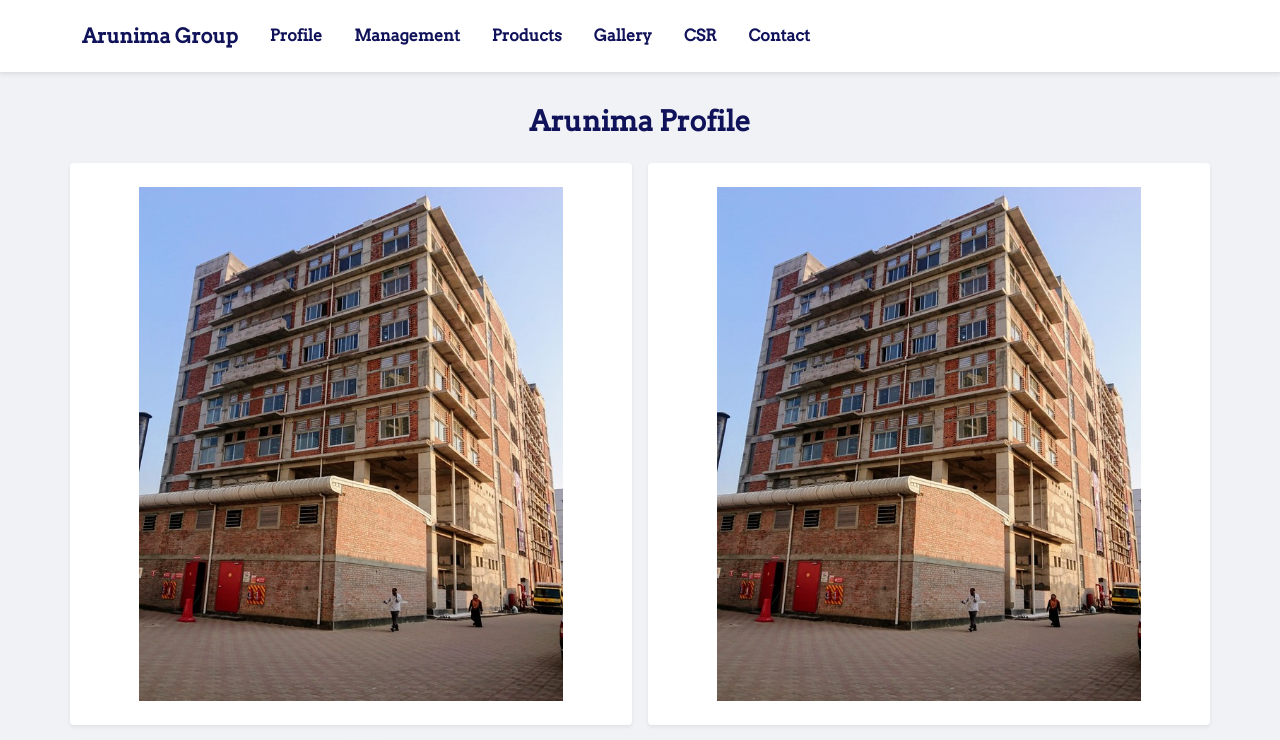
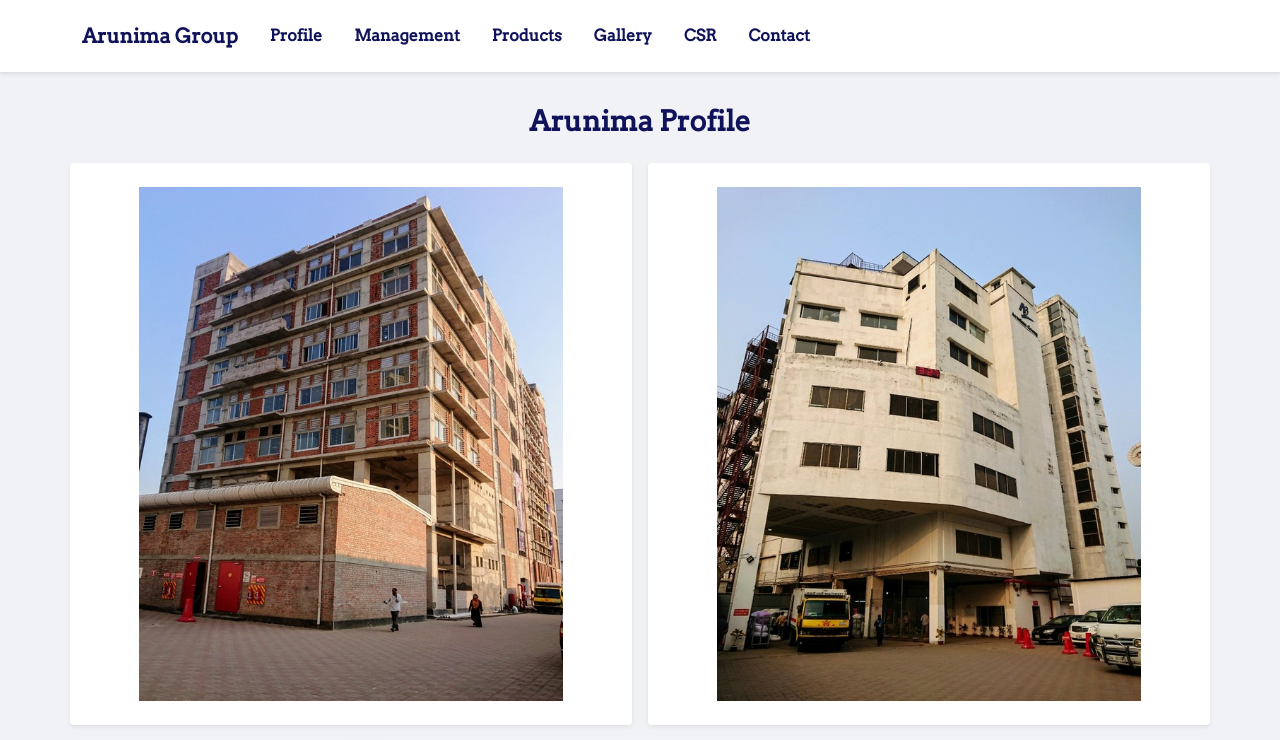
Before and after one commit to Ntitas/arunima-web, a Next.js app: page /profile in a window 1280 px wide. Shown: the top 740 px of the page. Built offline with nearby package versions, Linux system fonts and the light colour scheme.

Commit message:
image replaced in profile section

```diff
--- a/pages/profile.js
+++ b/pages/profile.js
@@ -24,7 +24,7 @@ const About = () => {
         </Col>
         <Col className="rounded shadow-sm bg-white p-4">
           <Image
-            src="/images/DMC2.jpg"
+            src="/images/DMC3.jpg"
             alt="about"
             width="75%"
             height="75%"
```
Also changed, not shown: public/images/DMC3.jpg (added).
